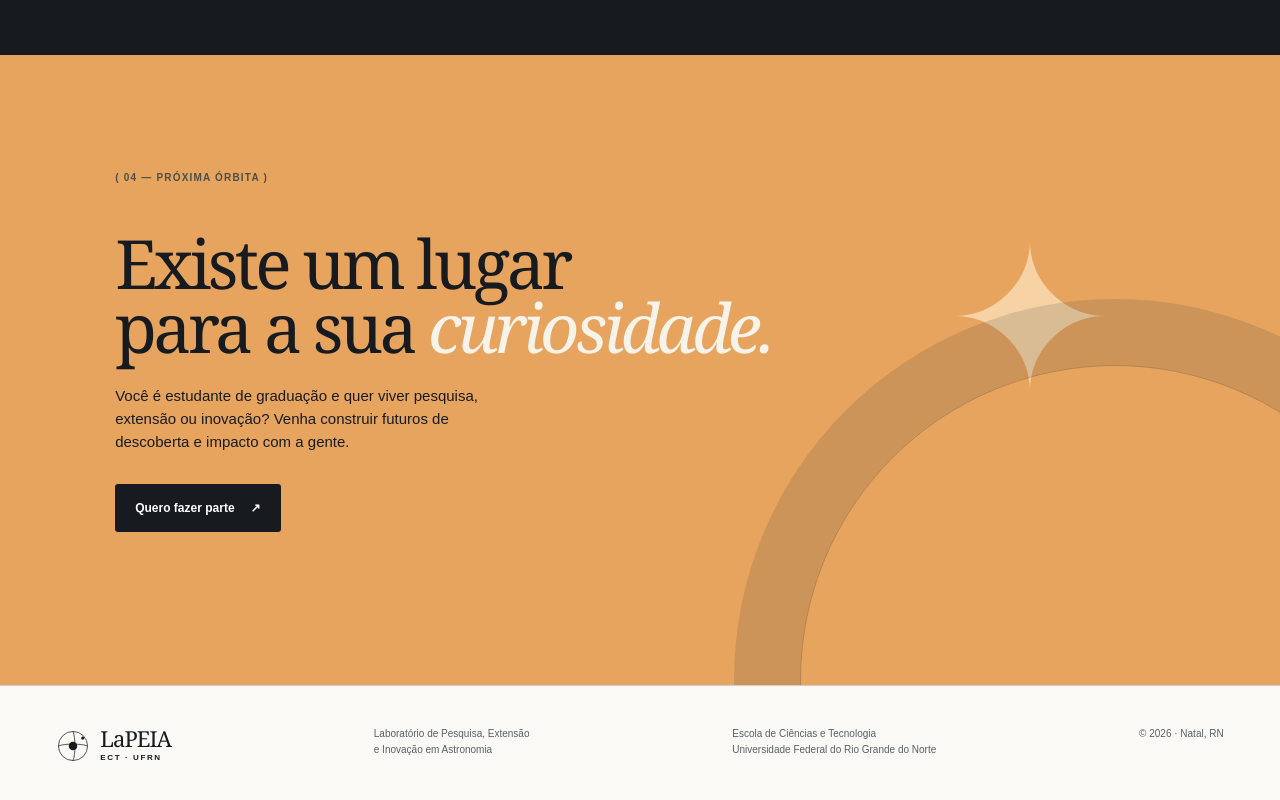
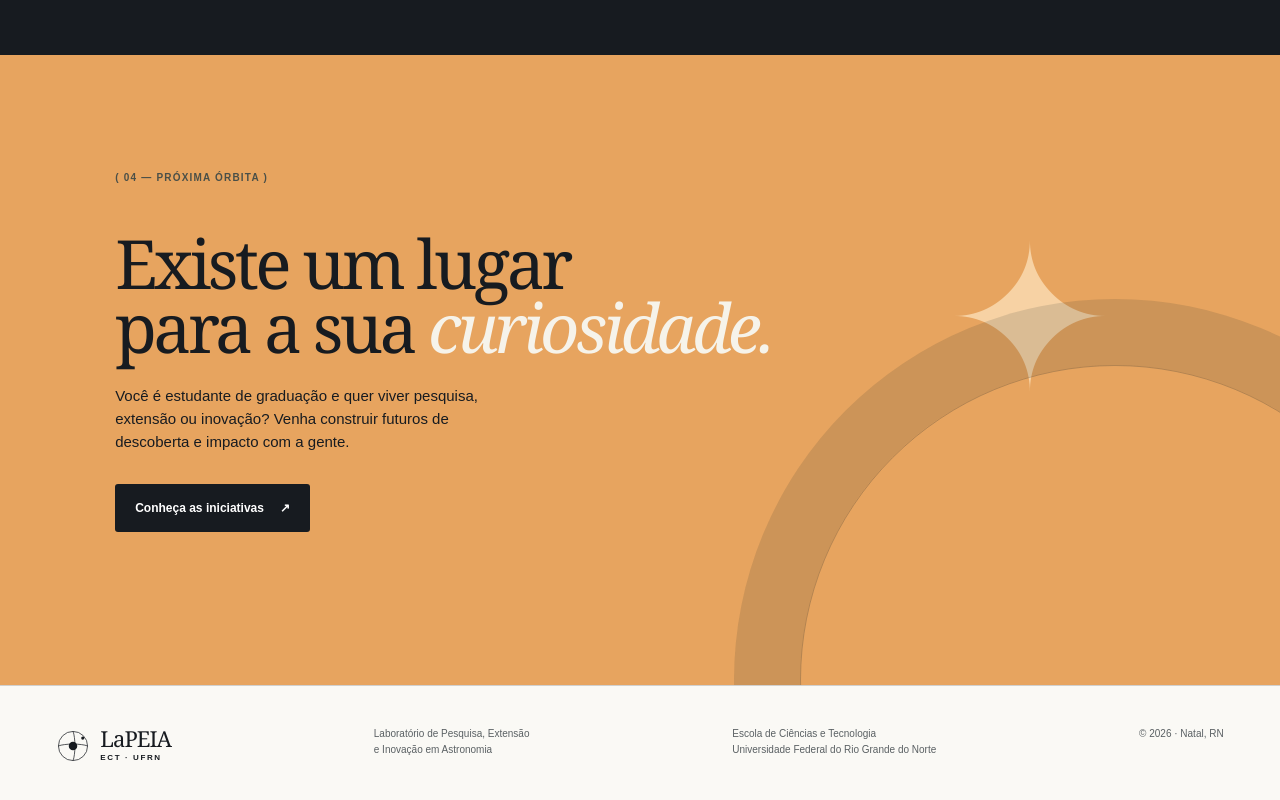
Before and after one commit to EzequielASoares/LApeia_homepage, a Next.js app: page / in a window 1280 px wide. Shown: the part 3068-3868 px from the top of the page. Built offline with nearby package versions, Linux system fonts and the light colour scheme.

Commit message:
Update Site source

```diff
--- a/app/page.tsx
+++ b/app/page.tsx
@@ -38,7 +38,7 @@ export default function Home() {
       <div className="module future"><div className="module-top"><span>04</span><span>EM BREVE</span><span>—</span></div><div className="module-body"><span className="module-symbol">◌</span><h3>Serviços<br />do Lab</h3><p>Dados, apoio e<br />tecnologia aberta.</p></div><div className="module-bottom">Em implantação</div></div>
     </div></section>
     <section className="journey section" id="jornada"><p className="section-index light">( 03 — FLUXO CONTÍNUO )</p><div className="journey-title"><h2>Seu caminho<br />não termina <em>na sala de aula.</em></h2><p>Na LaPEIA, uma boa pergunta pode se tornar projeto, impacto e uma nova forma de enxergar o mundo.</p></div><div className="path"><article><span>01</span><div className="path-icon">✦</div><h3>Aprendizado</h3><p>Discussões, metodologias e orientação para enfrentar os desafios da ciência.</p></article><article><span>02</span><div className="path-icon">◌</div><h3>Pesquisa</h3><p>Projetos inovadores para investigar mundos, estrelas e o próprio Universo.</p></article><article><span>03</span><div className="path-icon">↗</div><h3>Impacto</h3><p>Oficinas, observações e palestras que inspiram futuras gerações.</p></article><article><span>04</span><div className="path-icon">✷</div><h3>Descoberta</h3><p>Publicações, congressos e a celebração de cada contribuição.</p></article></div></section>
-    <section className="join" id="participar"><div className="join-decor">✦</div><p className="section-index">( 04 — PRÓXIMA ÓRBITA )</p><h2>Existe um lugar<br />para a sua <em>curiosidade.</em></h2><p>Você é estudante de graduação e quer viver pesquisa, extensão ou inovação? Venha construir futuros de descoberta e impacto com a gente.</p><a className="button dark" href="mailto:lapeia@ect.ufrn.br">Quero fazer parte <Arrow /></a></section>
+    <section className="join" id="participar"><div className="join-decor">✦</div><p className="section-index">( 04 — PRÓXIMA ÓRBITA )</p><h2>Existe um lugar<br />para a sua <em>curiosidade.</em></h2><p>Você é estudante de graduação e quer viver pesquisa, extensão ou inovação? Venha construir futuros de descoberta e impacto com a gente.</p><a className="button dark" href="#iniciativas">Conheça as iniciativas <Arrow /></a></section>
     <footer><a className="wordmark" href="#inicio"><StarMark /><span>LaPEIA<small>ECT · UFRN</small></span></a><p>Laboratório de Pesquisa, Extensão<br />e Inovação em Astronomia</p><p>Escola de Ciências e Tecnologia<br />Universidade Federal do Rio Grande do Norte</p><p>© 2026 · Natal, RN</p></footer>
   </main>;
 }
```
